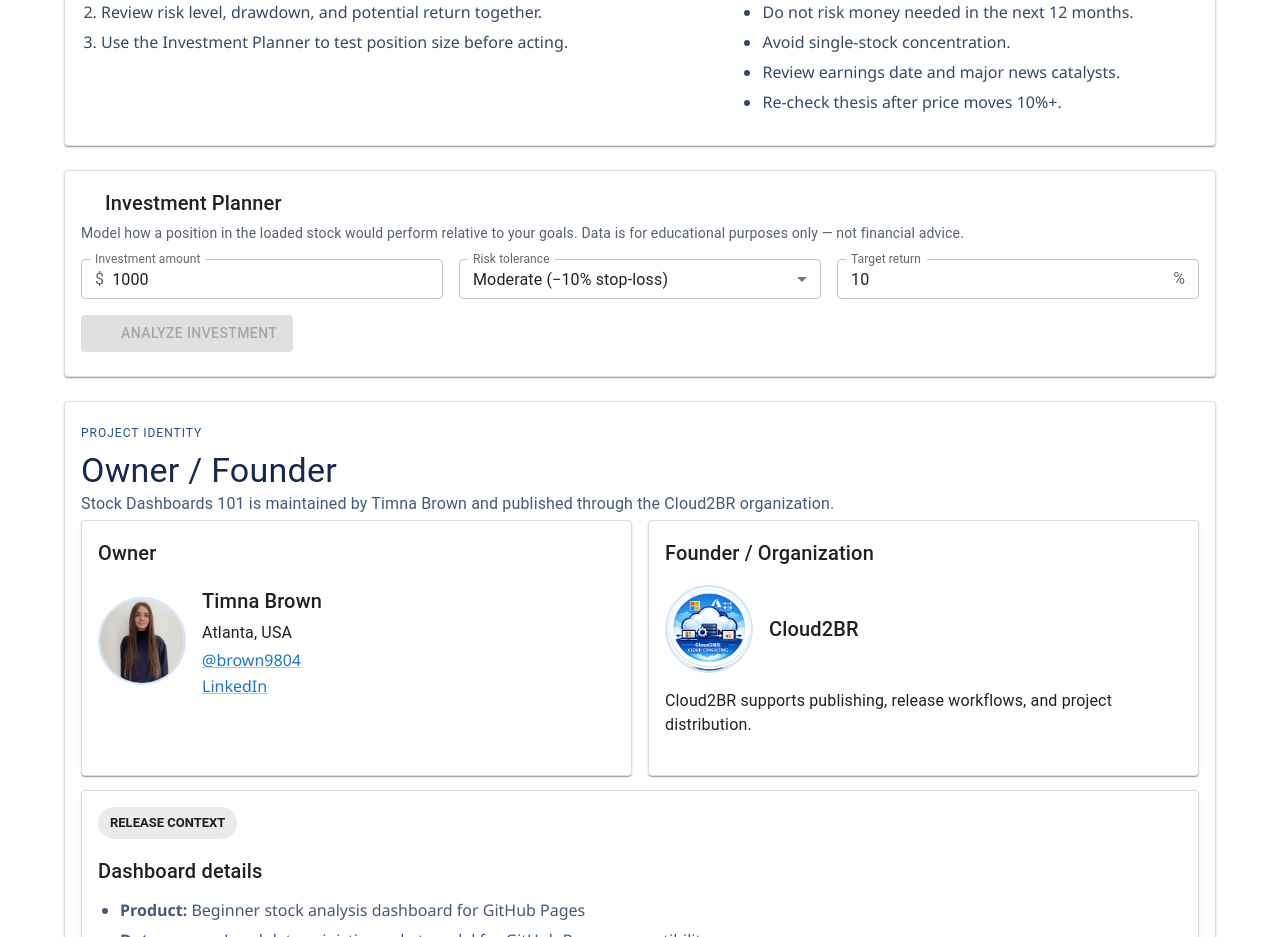
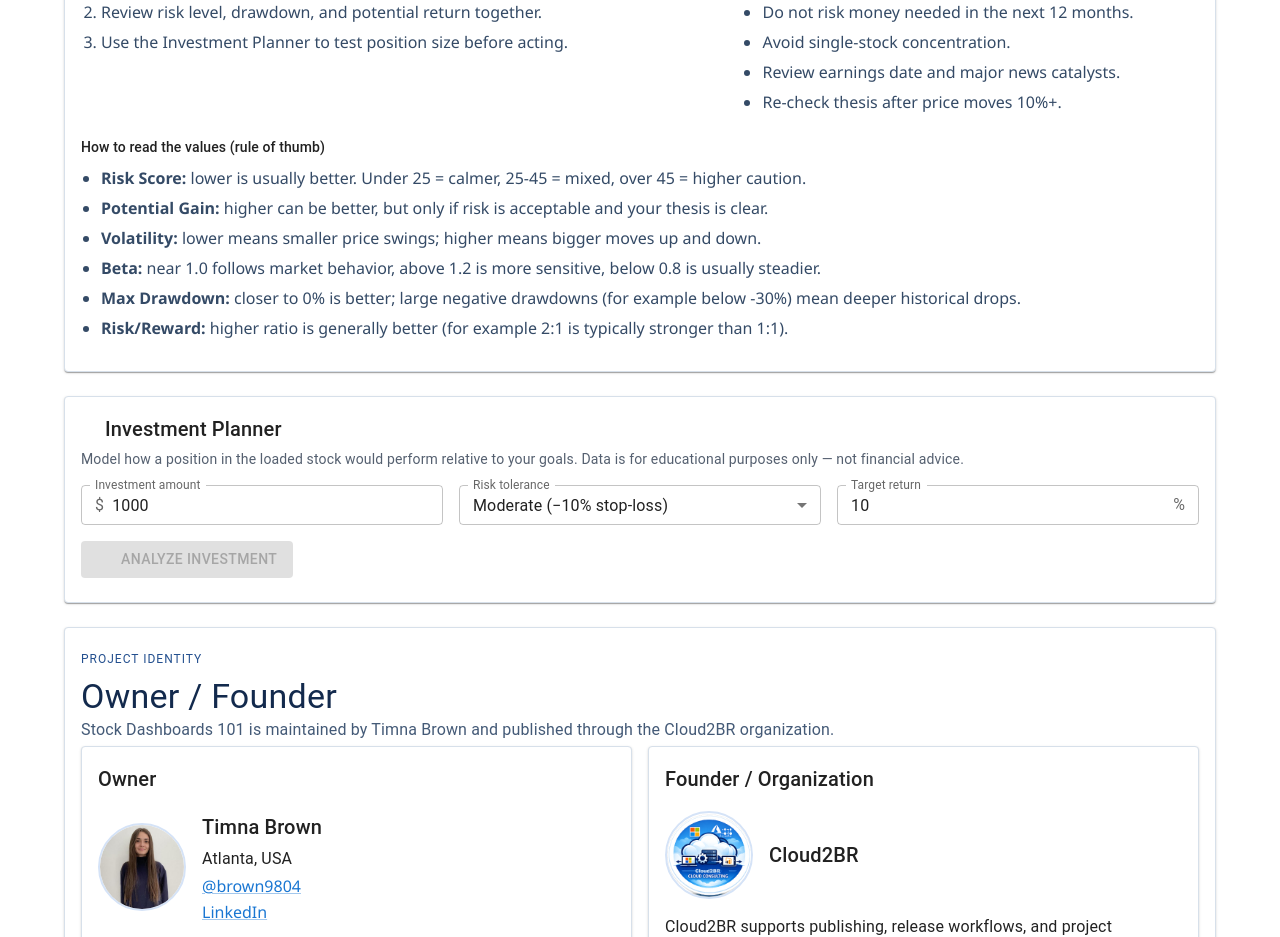
Before and after one commit to Cloud2BR/stocks-101-dashboard, a React (Vite) app: page / in a window 1280 px wide. Shown: the part 1600-2537 px from the top of the page. Built offline with nearby package versions, Linux system fonts and the light colour scheme; some icons are missing.

Commit message:
improve: add beginner metric interpretation guidelines

```diff
--- a/src/App.css
+++ b/src/App.css
@@ -246,3 +246,7 @@
 .guide-list li {
   margin-bottom: 8px;
 }
+
+.guide-rules {
+  margin-top: 4px;
+}
--- a/src/App.jsx
+++ b/src/App.jsx
@@ -754,6 +754,18 @@ function App() {
                   </Box>
                 </Grid>
               </Grid>
+
+              <Typography variant="subtitle2" sx={{ mt: 2, mb: 1 }}>
+                How to read the values (rule of thumb)
+              </Typography>
+              <Box component="ul" className="guide-list guide-rules">
+                <li><strong>Risk Score:</strong> lower is usually better. Under 25 = calmer, 25-45 = mixed, over 45 = higher caution.</li>
+                <li><strong>Potential Gain:</strong> higher can be better, but only if risk is acceptable and your thesis is clear.</li>
+                <li><strong>Volatility:</strong> lower means smaller price swings; higher means bigger moves up and down.</li>
+                <li><strong>Beta:</strong> near 1.0 follows market behavior, above 1.2 is more sensitive, below 0.8 is usually steadier.</li>
+                <li><strong>Max Drawdown:</strong> closer to 0% is better; large negative drawdowns (for example below -30%) mean deeper historical drops.</li>
+                <li><strong>Risk/Reward:</strong> higher ratio is generally better (for example 2:1 is typically stronger than 1:1).</li>
+              </Box>
             </CardContent>
           </Card>
 
```
